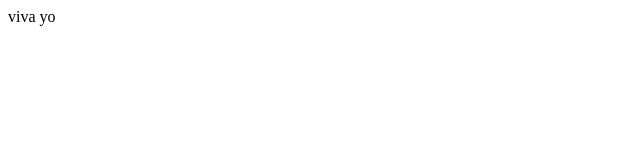
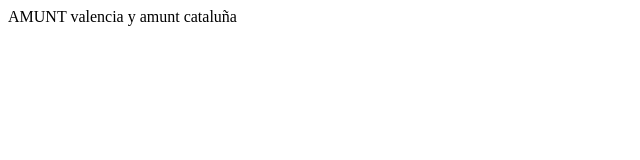
Before and after one commit to pedrorbarbeito/example, a plain HTML site: page index.html in a window 1280 px wide. Shown: the whole page, without its empty margins (0-640 px from the left). Drawn offline with Linux system fonts and the light colour scheme.

Commit message:
agregamos un parrafo

```diff
--- a/index.html
+++ b/index.html
@@ -7,7 +7,6 @@
     </title>
 </head>
 <body>
-    viva yo
-
+    AMUNT valencia y amunt cataluña
 </body>
 </html>
```
